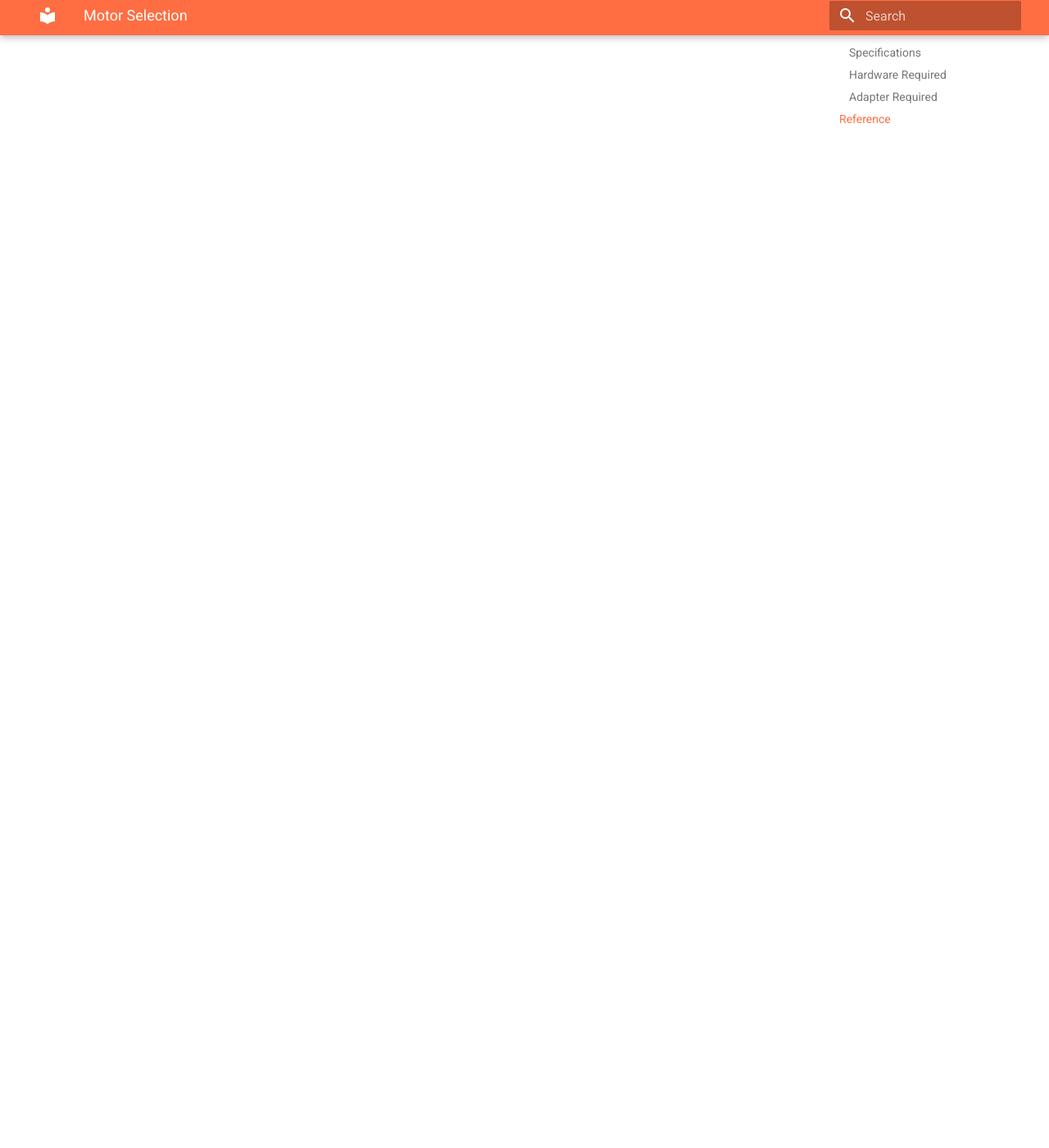
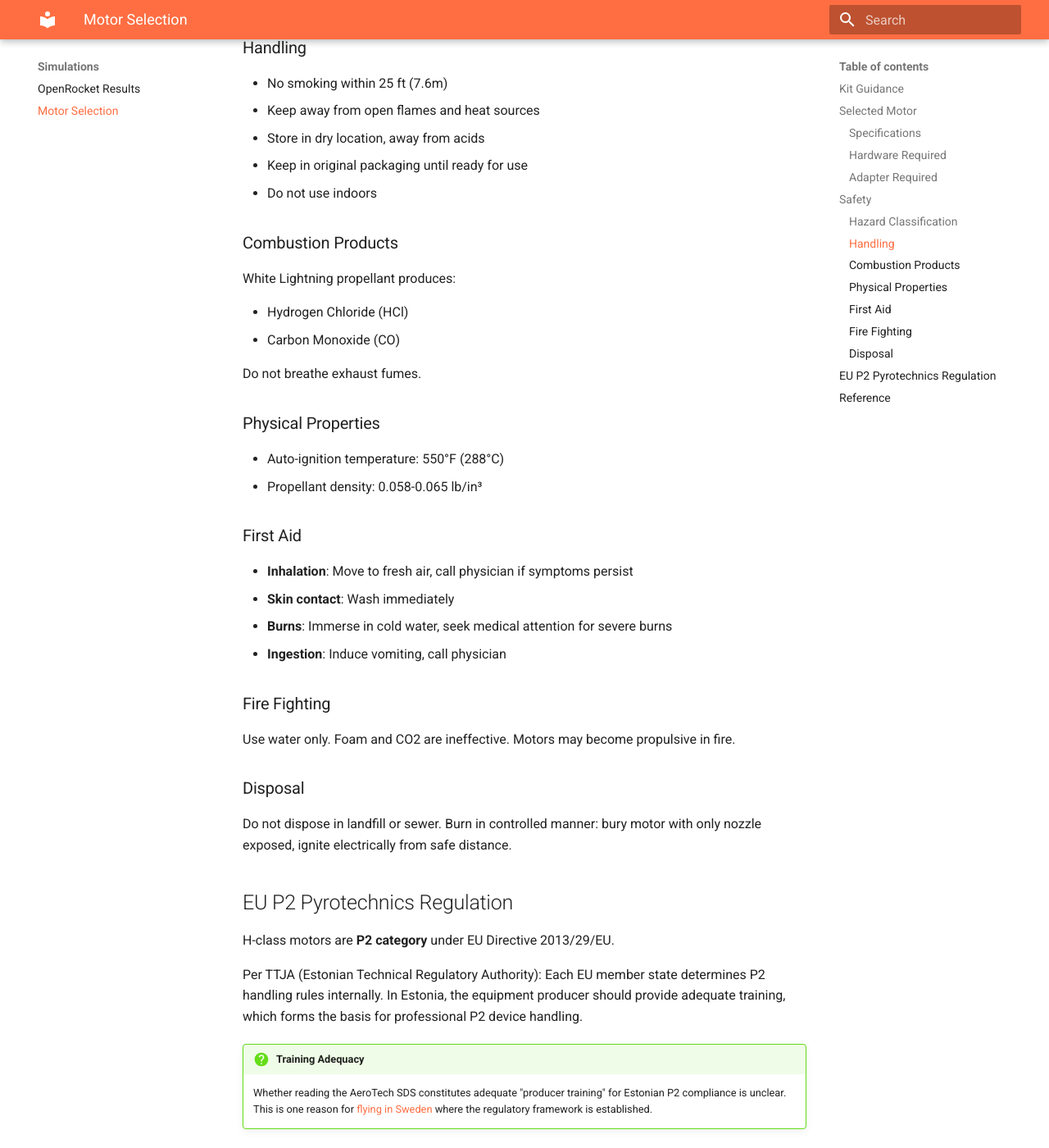
Before and after one commit to tonuonu/MyLevel1Peregrine, an MkDocs documentation site: the page built from docs/simulations/motors.md, in a window 1280 px wide and 1400 px high, scrolled down 2001 px. Shown: the whole window at 82% size. Built offline with MkDocs 1.6.1 and Material for MkDocs 9.7.7, drawn with Linux system fonts in a browser that asks for light colours; some of the changed text lies outside the part shown.

Commit message:
Add AeroTech SDS, safety section, and TTJA P2 regulation notes

```diff
--- a/docs/simulations/motors.md
+++ b/docs/simulations/motors.md
@@ -51,6 +51,60 @@ Peregrine has 38mm motor mount. H128W is 29mm.
 
 Requires **38mm to 29mm adapter** - available from Swedish club members.
 
+## Safety
+
+Based on [AeroTech Safety Data Sheet](Aerotech_Motors_SDS.pdf):
+
+### Hazard Classification
+
+H128W propellant mass is 93.6g, classified as **Explosive 1.3C** (>62.5g propellant).
+
+### Handling
+
+- No smoking within 25 ft (7.6m)
+- Keep away from open flames and heat sources
+- Store in dry location, away from acids
+- Keep in original packaging until ready for use
+- Do not use indoors
+
+### Combustion Products
+
+White Lightning propellant produces:
+
+- Hydrogen Chloride (HCl)
+- Carbon Monoxide (CO)
+
+Do not breathe exhaust fumes.
+
+### Physical Properties
+
+- Auto-ignition temperature: 550°F (288°C)
+- Propellant density: 0.058-0.065 lb/in³
+
+### First Aid
+
+- **Inhalation**: Move to fresh air, call physician if symptoms persist
+- **Skin contact**: Wash immediately
+- **Burns**: Immerse in cold water, seek medical attention for severe burns
+- **Ingestion**: Induce vomiting, call physician
+
+### Fire Fighting
+
+Use water only. Foam and CO2 are ineffective. Motors may become propulsive in fire.
+
+### Disposal
+
+Do not dispose in landfill or sewer. Burn in controlled manner: bury motor with only nozzle exposed, ignite electrically from safe distance.
+
+## EU P2 Pyrotechnics Regulation
+
+H-class motors are **P2 category** under EU Directive 2013/29/EU.
+
+Per TTJA (Estonian Technical Regulatory Authority): Each EU member state determines P2 handling rules internally. In Estonia, the equipment producer should provide adequate training, which forms the basis for professional P2 device handling.
+
+!!! question "Training Adequacy"
+    Whether reading the AeroTech SDS constitutes adequate "producer training" for Estonian P2 compliance is unclear. This is one reason for [flying in Sweden](../decisions/why-sweden.md) where the regulatory framework is established.
+
 ## Reference
 
 Apogee product page lists compatible motors: [Peregrine on Apogee Rockets](https://www.apogeerockets.com/Rocket-Kits/Skill-Level-3-Model-Rocket-Kits/Peregrine)
```
Also changed, not shown: 1 other file.
